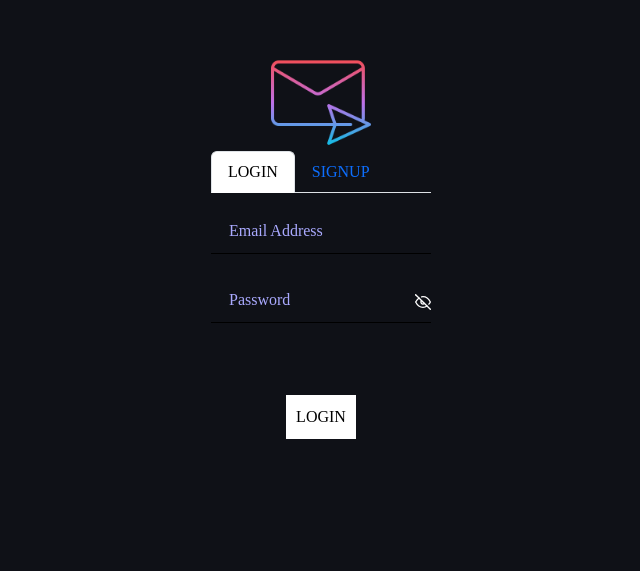
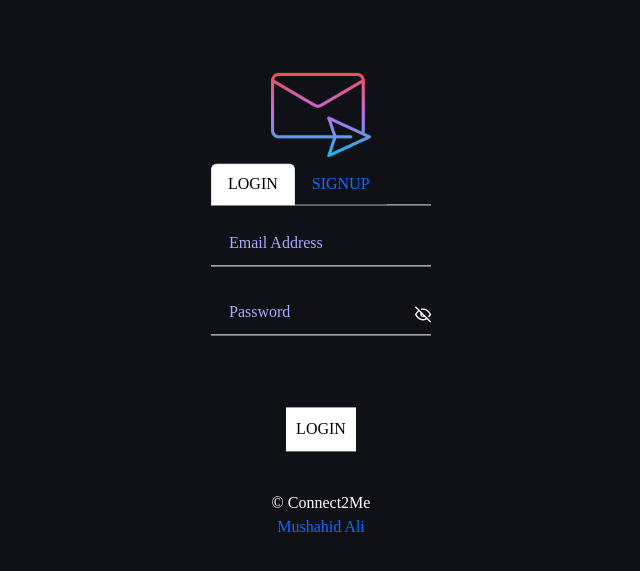
Before and after one commit to MushahidAli/Connect2Me, a React (Vite) app: page / in a window 1280 px wide. Shown: the part 155-726 px from the top of the page, without its empty margins (319-959 px from the left). Built offline with nearby package versions, Linux system fonts and the light colour scheme; a web font is replaced by a local one.

Commit message:
Connect2Me Application :)

```diff
--- a/src/assets/emailCard/index.jsx
+++ b/src/assets/emailCard/index.jsx
@@ -11,7 +11,7 @@ export default function index({ element }) {
     var time = new Date() - new Date(atob(element.dateTime));
 
     return (
-        <div className="email-card-main my-5" title={atob(element.dateTime)}>
+        <div id={element._id} className="email-card-main my-5" title={atob(element.dateTime)}>
             <span className="new-or-old">{(time <= 86400000) ? (<img src={New} alt="UNDER A DAY OLD" title="UNDER A DAY OLD" />) : ''}</span>
             <img onClick={() => { if (confirm('You Sure?') == true) { deleteEmail(element._id) } }} src={Delete} alt="Delete" title="Click To Delete" className="delete-icon" />
             <p>From: {element.from}</p>
--- a/src/components/home/index.css
+++ b/src/components/home/index.css
@@ -20,6 +20,10 @@
 textarea {
     color: black !important;
     background-color: rgb(230, 228, 228) !important;
+}
+
+.send-email-modal button {
+    border: 1px solid black;
 }
 
 .send-email-modal button[type="submit"]:hover {
@@ -60,3 +64,9 @@ textarea {
     font-size: 20px;
     cursor: pointer;
 }
+
+@media only screen and (max-width: 600px) {
+    .logo-heading {
+        font-size: 20px !important
+    }
+}
--- a/src/components/home/index.jsx
+++ b/src/components/home/index.jsx
@@ -130,7 +130,7 @@ export default function index() {
 
             <nav className="navbar navbar-expand-lg navbar-dark">
                 <div className="container-fluid">
-                    <a className="logo-heading navbar-brand" href="" title="CONNECT2ME - EMAILING SERVICE :)">&lt;CONNECT2ME /&gt;</a>
+                    <a className="logo-heading navbar-brand" href="" title="CONNECT2ME - ANONYMOUS EMAILING SERVICE :)">&lt;CONNECT2ME /&gt;</a>
                     <button className="navbar-toggler" type="button" data-bs-toggle="collapse" data-bs-target="#navbarColor01" aria-controls="navbarColor01" aria-expanded="false" aria-label="Toggle navigation">
                         <span className="navbar-toggler-icon"></span>
                     </button>
--- a/src/components/logon/index.jsx
+++ b/src/components/logon/index.jsx
@@ -23,7 +23,7 @@ export default function index() {
     return (
         <div className="logon-main">
             <ToastContainer style={{ position: 'relative', top: '0px' }} />
-            <center><a href=""><img src={Logo} width={100} height={100} alt="Logo" /></a></center>
+            <center><a href=""><img src={Logo} width={100} height={100} title="Connect2Me - Anonymous Emailing Service" alt="Logo" /></a></center>
             <Tabs defaultActiveKey="login" className="mb-3">
                 <Tab eventKey="login" title="LOGIN">
                     <Formik
@@ -67,7 +67,7 @@ export default function index() {
                                 <CustomErrorMessage errors={errors} touched={touched} name="password" /><br />
                                 <br />
                                 <button type="submit">
-                                    { loadingLogin ? (<Loader />) : ('LOGIN') }
+                                    {loadingLogin ? (<Loader />) : ('LOGIN')}
                                 </button>
                             </form>
                         )}
@@ -121,13 +121,17 @@ export default function index() {
                                 <CustomErrorMessage errors={errors} touched={touched} name="password" /><br />
                                 <br />
                                 <button type="submit">
-                                { loadingSignup ? (<Loader />) : ('SIGNUP') }
+                                    {loadingSignup ? (<Loader />) : ('SIGNUP')}
                                 </button>
                             </form>
                         )}
                     </Formik>
                 </Tab>
             </Tabs>
+            <div className="footer text-center">
+                &copy; Connect2Me<br />
+                <a href="https://github.com/mushahidali" target="_blank" title="Reach Me @ Github/MushahidAli">Mushahid Ali</a>
+            </div>
         </div>
     );
 }
--- a/src/components/logon/index.scss
+++ b/src/components/logon/index.scss
@@ -1,6 +1,14 @@
 .logon-main {
     position: absolute;
-    top: 50%;
+    top: 60%;
     left: 50%;
-    transform: translate(-50%, -50%);
+    transform: translate(-50%, -60%);
+    input {
+        border-bottom: 1px solid white;
+    }
 }
+
+.footer {
+    position: relative;
+    bottom: -40px;
+}
--- a/src/components/utils/index.jsx
+++ b/src/components/utils/index.jsx
@@ -10,7 +10,7 @@ export var profile = JSON.parse(localStorage.getItem('connect2me'));
 //DELETE EMAILS
 export async function deleteEmail(id) {
     await axios.post(domain + 'delete_email', { id: id });
-    window.location.href = "";
+    document.getElementById(id).remove();
 }
 
 //VERIFY TOKEN
```
Also changed, not shown: src/App.css (line endings or trailing spaces).
